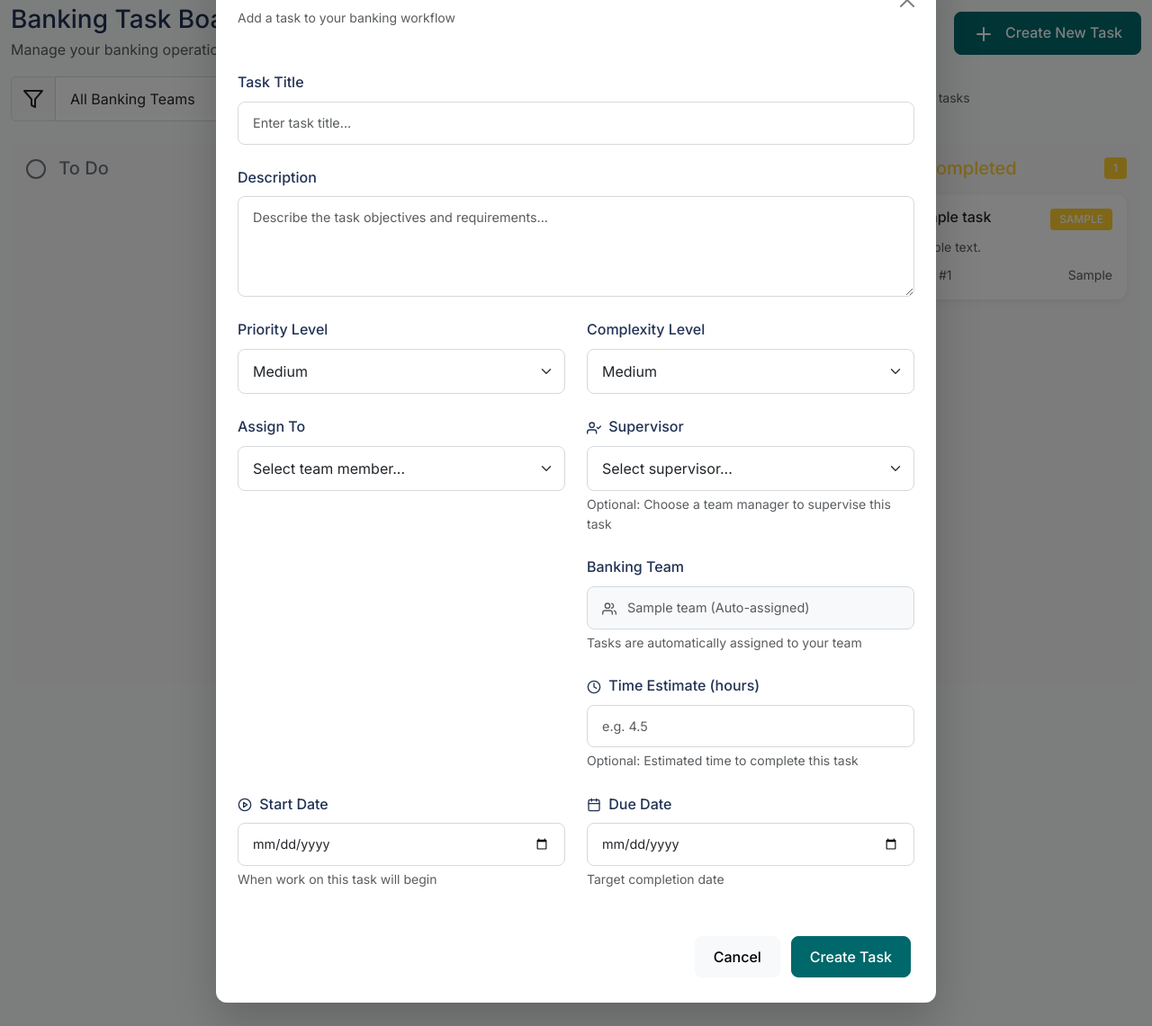
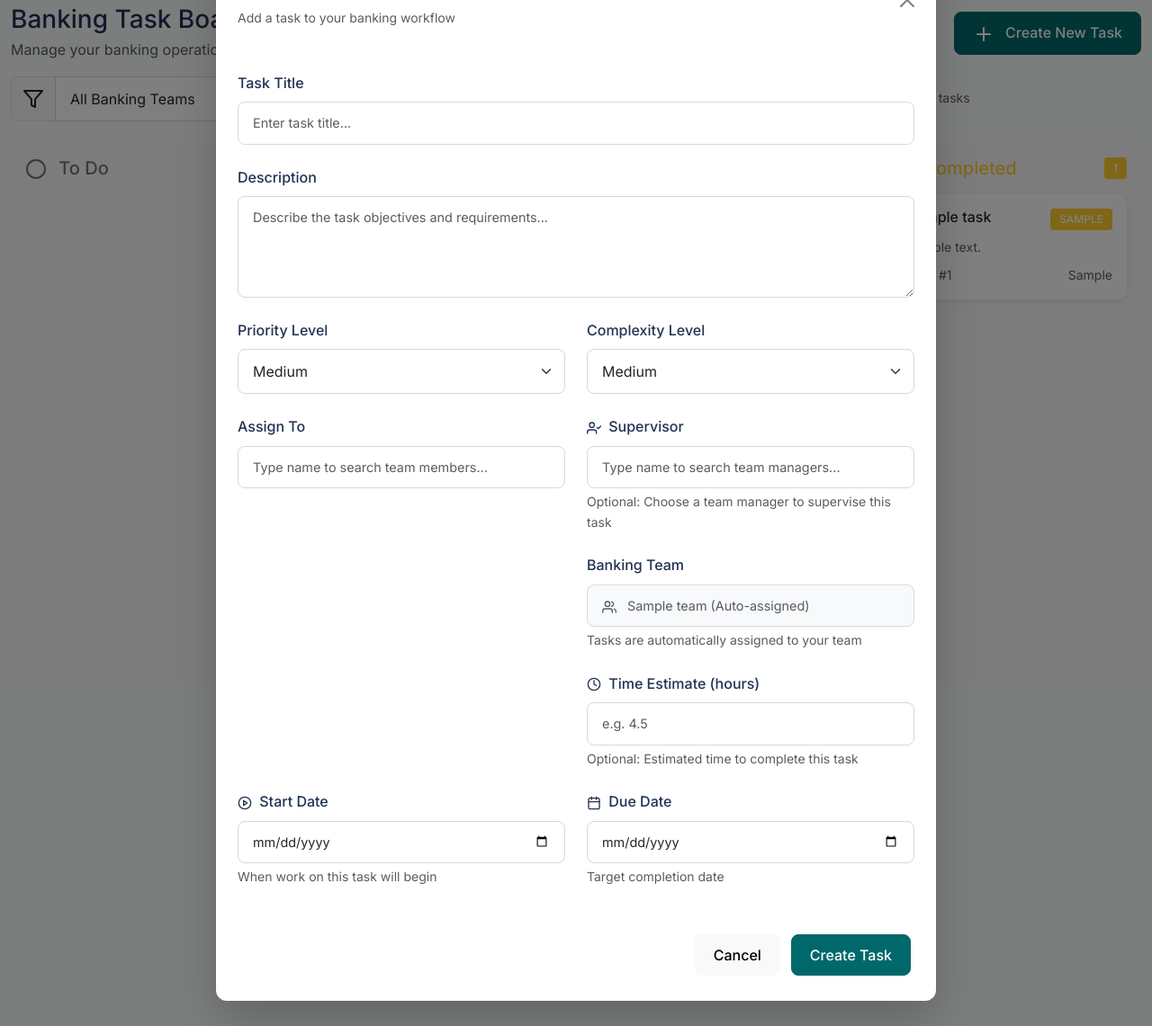
Before and after one commit to trtquy/QLCV, a Flask app: page / in a window 1280 px wide, after a click on "Create New Task". Shown: the part 83-1224 px from the top of the page at 90% size. Run offline with Flask 3, Linux system fonts and the light colour scheme; the visitor is signed in with stand-in values (Sample User, id 1); tables that the repository leaves empty hold one stand-in row (values such as "Sample post").

Commit message:
Improve task assignment and review process with enhanced user selection
Implements autocomplete for user selection, grants admin task review, and restricts assignee selection in task edit modal.

Replit-Commit-Author: Agent
Replit-Commit-Session-Id: a8205d39-444d-4264-94f6-06e4aeabdd19
Replit-Commit-Screenshot-Url: https://storage.googleapis.com/screenshot-production-us-central1/d78090ec-6393-4495-a256-2a55f9ddaee6/29e2e50a-835c-4183-8aea-b69d64c571be.jpg

```diff
--- a/static/js/kanban.js
+++ b/static/js/kanban.js
@@ -13,6 +13,9 @@ function initializeKanban() {
 
     // Add time tracking functionality
     initializeTimeTracking();
+
+    // Initialize autocomplete functionality
+    initializeAutocomplete();
 
     // Initialize feather icons
     if (typeof feather !== 'undefined') {
--- a/templates/index.html
+++ b/templates/index.html
@@ -239,8 +239,8 @@ window.tasksData = [
                                     <small class="text-muted">{{ task.priority|title }}</small>
                                 </div>
 
-                                <!-- Send for Review Button for Analysts -->
-                                {% if current_user and current_user.role == 'analyst' and task.assignee_id == current_user.id %}
+                                <!-- Send for Review Button -->
+                                {% if current_user and ((current_user.role == 'analyst' and task.assignee_id == current_user.id) or current_user.is_administrator) %}
                                 <div class="mt-2">
                                     <form method="POST" action="{{ url_for('send_task_for_review', task_id=task.id) }}" class="d-inline" onclick="event.stopPropagation();">
                                         <button type="submit" class="btn btn-sm btn-info" title="Send for Review">
@@ -293,8 +293,8 @@ window.tasksData = [
 
                                 <!-- Action buttons for In Review tasks -->
                                 <div class="mt-2">
-                                    <!-- Recall button for analysts -->
-                                    {% if current_user and current_user.role == 'analyst' and task.assignee_id == current_user.id %}
+                                    <!-- Recall button for analysts and administrators -->
+                                    {% if current_user and ((current_user.role == 'analyst' and task.assignee_id == current_user.id) or current_user.is_administrator) %}
                                     <form method="POST" action="{{ url_for('recall_task', task_id=task.id) }}" class="d-inline me-1" onclick="event.stopPropagation();">
                                         <button type="submit" class="btn btn-sm btn-warning" title="Recall from Review">
                                             <i data-feather="arrow-left" style="width: 12px; height: 12px;"></i>
@@ -303,8 +303,8 @@ window.tasksData = [
                                     </form>
                                     {% endif %}
 
-                                    <!-- Approve button for managers/directors -->
-                                    {% if current_user and current_user.role in ['manager', 'director'] and task.team_id == current_user.team_id %}
+                                    <!-- Approve button for managers/directors/administrators -->
+                                    {% if current_user and ((current_user.role in ['manager', 'director'] and task.team_id == current_user.team_id) or current_user.is_administrator) %}
                                     <form method="POST" action="{{ url_for('approve_task', task_id=task.id) }}" class="d-inline" onclick="event.stopPropagation();">
                                         <button type="submit" class="btn btn-sm btn-success" title="Approve & Complete">
                                             <i data-feather="check" style="width: 12px; height: 12px;"></i>
@@ -422,37 +422,29 @@ window.tasksData = [
                         <!-- Assignment -->
                         <div class="col-md-6">
                             <div class="mb-4">
-                                <label for="assignee_id" class="form-label fw-medium mb-2">Assign To</label>
-                                <select class="form-select clean-input" id="assignee_id" name="assignee_id">
-                                    <option value="">Select team member...</option>
-                                    {% if current_user and current_user.team %}
-                                        {% for user in users %}
-                                            {% if user.team_id == current_user.team_id %}
-                                                <option value="{{ user.id }}">{{ user.display_name or user.username }} ({{ user.role|title }})</option>
-                                            {% endif %}
-                                        {% endfor %}
-                                    {% endif %}
-                                </select>
+                                <label for="assignee_input" class="form-label fw-medium mb-2">Assign To</label>
+                                <div class="position-relative">
+                                    <input type="text" class="form-control clean-input" id="assignee_input"
+                                           placeholder="Type name to search team members..." autocomplete="off">
+                                    <input type="hidden" id="assignee_id" name="assignee_id">
+                                    <div class="dropdown-menu" id="assignee_dropdown" style="display: none; width: 100%; max-height: 200px; overflow-y: auto;"></div>
+                                </div>
                             </div>
                         </div>
 
                         <!-- Supervisor -->
                         <div class="col-md-6">
                             <div class="mb-4">
-                                <label for="supervisor_id" class="form-label fw-medium mb-2">
+                                <label for="supervisor_input" class="form-label fw-medium mb-2">
                                     <i data-feather="user-check" class="me-1" style="width: 16px; height: 16px;"></i>
                                     Supervisor
                                 </label>
-                                <select class="form-select clean-input" id="supervisor_id" name="supervisor_id">
-                                    <option value="">Select supervisor...</option>
-                                    {% if current_user and current_user.team %}
-                                        {% for user in users %}
-                                            {% if user.team_id == current_user.team_id and user.role == 'manager' %}
-                                                <option value="{{ user.id }}">{{ user.display_name or user.username }}</option>
-                                            {% endif %}
-                                        {% endfor %}
-                                    {% endif %}
-                                </select>
+                                <div class="position-relative">
+                                    <input type="text" class="form-control clean-input" id="supervisor_input"
+                                           placeholder="Type name to search team managers..." autocomplete="off">
+                                    <input type="hidden" id="supervisor_id" name="supervisor_id">
+                                    <div class="dropdown-menu" id="supervisor_dropdown" style="display: none; width: 100%; max-height: 200px; overflow-y: auto;"></div>
+                                </div>
                                 <div class="form-text">Optional: Choose a team manager to supervise this task</div>
                             </div>
 
@@ -576,47 +568,34 @@ window.tasksData = [
                             </div>
                         </div>
 
-                        <!-- Status -->
-                        <div class="col-md-6">
-                            <div class="mb-4">
-                                <label for="edit_status" class="form-label fw-medium mb-2">Status</label>
-                                <select class="form-select clean-input" id="edit_status" name="task_status">
-                                    <option value="todo">To Do</option>
-                                    <option value="in_progress">In Progress</option>
-                                    <option value="in_review">In Review</option>
-                                    <option value="completed">Completed</option>
-                                </select>
-                            </div>
-                        </div>
+
 
                         <!-- Assignment -->
                         <div class="col-md-6">
                             <div class="mb-4">
-                                <label for="edit_assignee_id" class="form-label fw-medium mb-2">Assign To</label>
-                                <select class="form-select clean-input" id="edit_assignee_id" name="assignee_id">
-                                    <option value="">Select team member...</option>
-                                    {% for user in users %}
-                                        <option value="{{ user.id }}">{{ user.username }}</option>
-                                    {% endfor %}
-                                </select>
+                                <label for="edit_assignee_input" class="form-label fw-medium mb-2">Assign To</label>
+                                <div class="position-relative">
+                                    <input type="text" class="form-control clean-input" id="edit_assignee_input"
+                                           placeholder="Type name to search team members..." autocomplete="off">
+                                    <input type="hidden" id="edit_assignee_id" name="assignee_id">
+                                    <div class="dropdown-menu" id="edit_assignee_dropdown" style="display: none; width: 100%; max-height: 200px; overflow-y: auto;"></div>
+                                </div>
                             </div>
                         </div>
 
                         <!-- Supervisor -->
                         <div class="col-md-6">
                             <div class="mb-4">
-                                <label for="edit_supervisor_id" class="form-label fw-medium mb-2">
+                                <label for="edit_supervisor_input" class="form-label fw-medium mb-2">
                                     <i data-feather="user-check" class="me-1" style="width: 16px; height: 16px;"></i>
                                     Supervisor
                                 </label>
-                                <select class="form-select clean-input" id="edit_supervisor_id" name="supervisor_id">
-                                    <option value="">Select supervisor...</option>
-                                    {% for user in users %}
-                                        {% if user.role == 'manager' %}
-                                            <option value="{{ user.id }}">{{ user.display_name or user.username }}</option>
-                                        {% endif %}
-                                    {% endfor %}
-                                </select>
+                                <div class="position-relative">
+                                    <input type="text" class="form-control clean-input" id="edit_supervisor_input"
+                                           placeholder="Type name to search team managers..." autocomplete="off">
+                                    <input type="hidden" id="edit_supervisor_id" name="supervisor_id">
+                                    <div class="dropdown-menu" id="edit_supervisor_dropdown" style="display: none; width: 100%; max-height: 200px; overflow-y: auto;"></div>
+                                </div>
                             </div>
                         </div>
 
```
